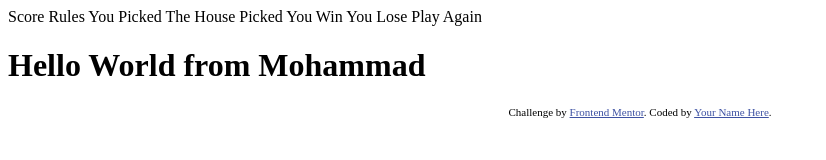
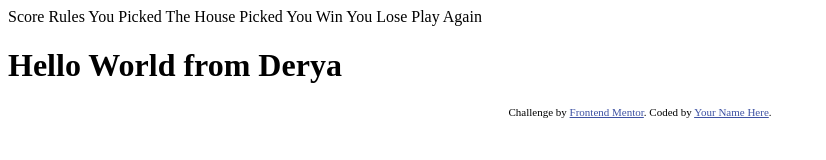
Before and after one commit to frontendmentorio/rock-paper-scissors, a plain HTML site: page index.html in a window 1280 px wide. Shown: the whole page, without its empty margins (0-826 px from the left). Drawn offline with Linux system fonts and the light colour scheme.

Commit message:
changing header

```diff
--- a/index.html
+++ b/index.html
@@ -20,7 +20,7 @@
   Play Again
 
   <h1>
-    Hello World from Mohammad
+    Hello World from Derya
   </h1>
 
   <!-- Feel free to remove these styles or customise in your own stylesheet 👍 -->
```
